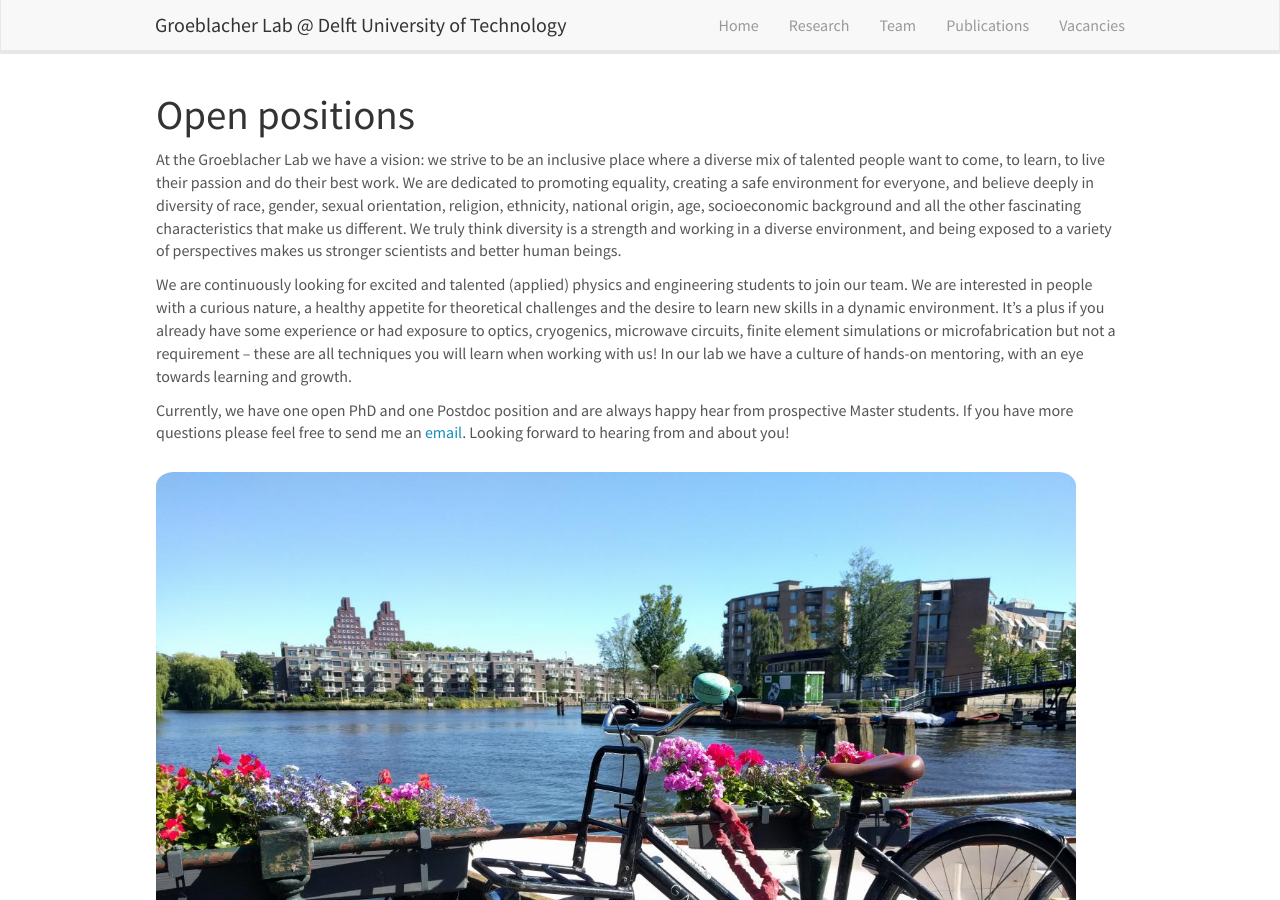
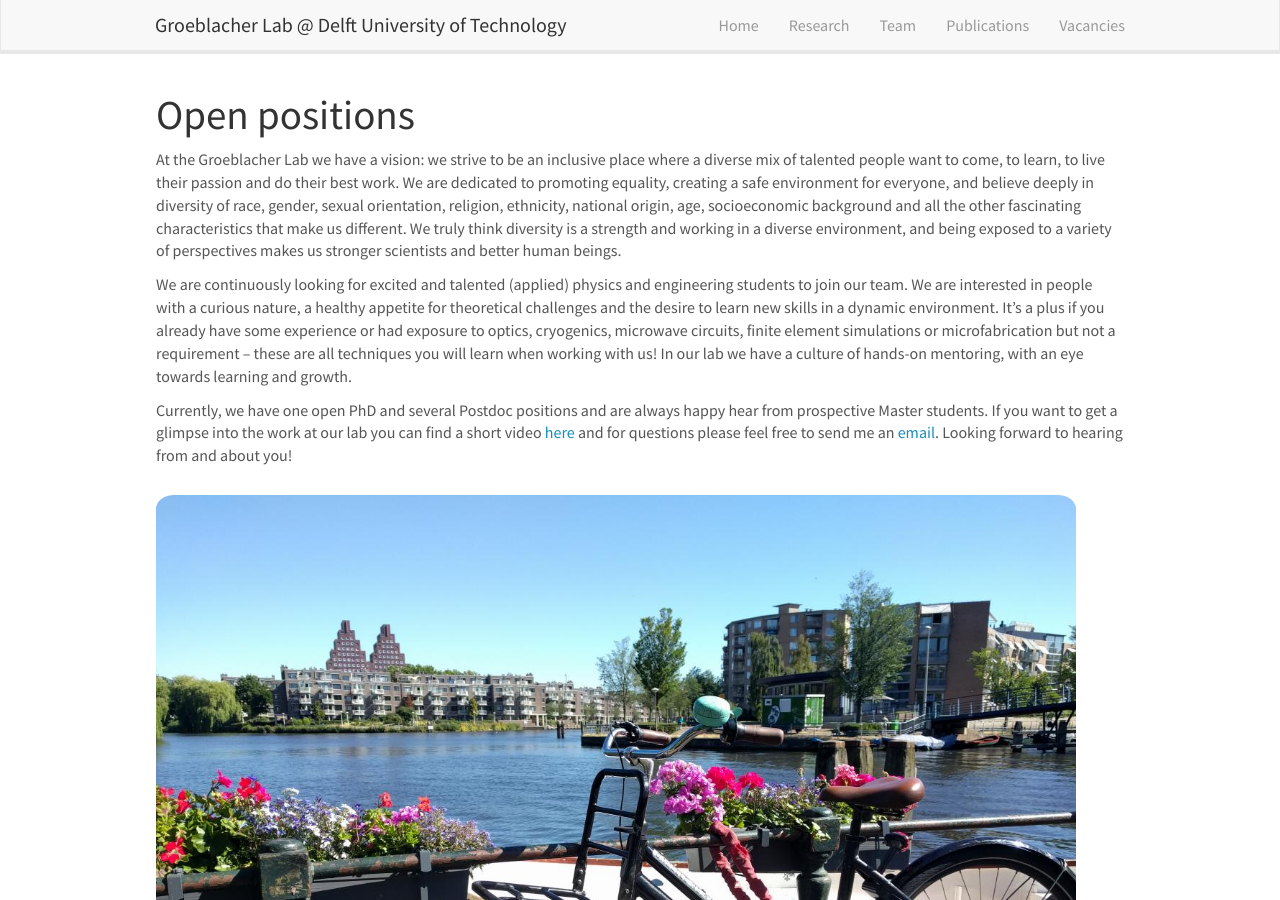
Before and after one commit to sgroeblacher/groeblacherlab, a Jekyll site: the page built from _pages/openings.md, in a window 1280 px wide and 900 px high. Built offline with Jekyll 4.4.1, drawn with Linux system fonts in a browser that asks for light colours; nearby versions of some CDN libraries.

Commit message:
modified:   _pages/openings.md

```diff
--- a/_pages/openings.md
+++ b/_pages/openings.md
@@ -12,7 +12,7 @@ At the Groeblacher Lab we have a vision: we strive to be an inclusive place wher
 
 We are continuously looking for excited and talented (applied) physics and engineering students to join our team. We are interested in people with a curious nature, a healthy appetite for theoretical challenges and the desire to learn new skills in a dynamic environment. It’s a plus if you already have some experience or had exposure to optics, cryogenics, microwave circuits, finite element simulations or microfabrication but not a requirement – these are all techniques you will learn when working with us! In our lab we have a culture of hands-on mentoring, with an eye towards learning and growth.
 
-Currently, we have one open PhD and one Postdoc position and are always happy hear from prospective Master students. If you have more questions please feel free to send me an [email](mailto:s.groeblacher@tudelft.nl). Looking forward to hearing from and about you!
+Currently, we have one open PhD and several Postdoc positions and are always happy hear from prospective Master students. If you want to get a glimpse into the work at our lab you can find a short video [here](https://youtu.be/ejVN9AF2Yjc) and for questions please feel free to send me an [email](mailto:s.groeblacher@tudelft.nl). Looking forward to hearing from and about you!
 
 
 <figure>
```
